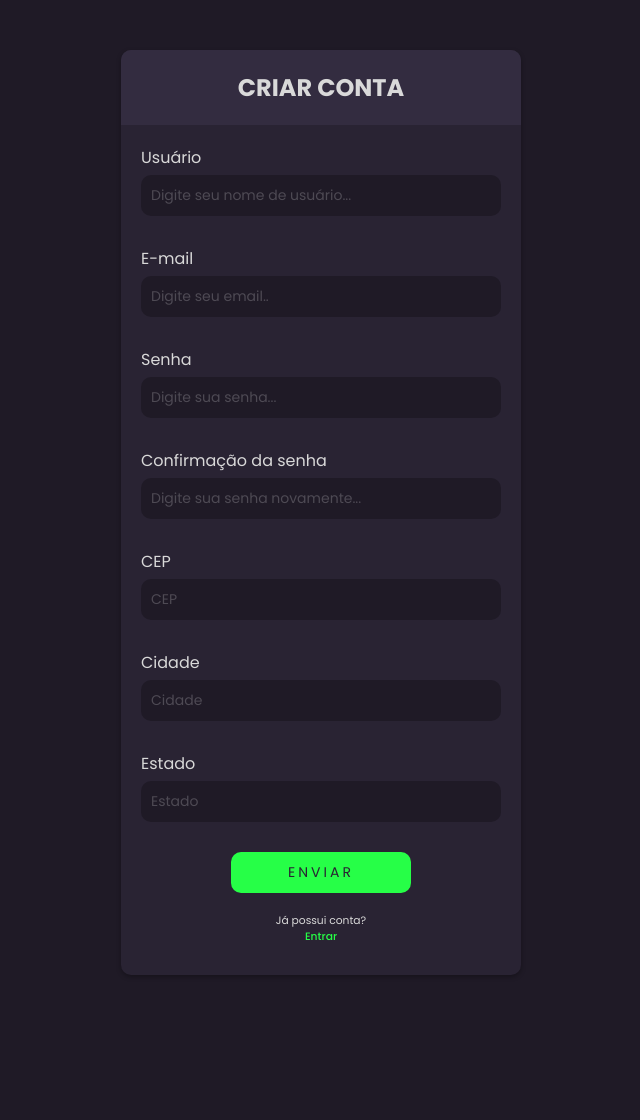
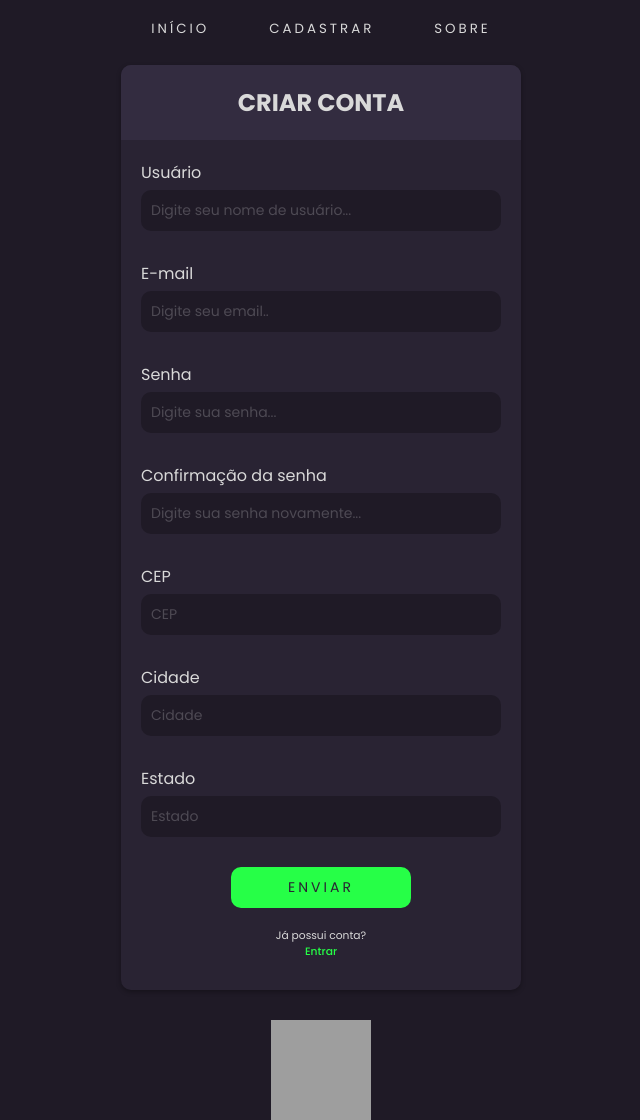
Before and after one commit to MiguelBack/biodex, a PHP site: page /cadastro.html in a window 1280 px wide. Shown: the whole page, without its empty margins (319-959 px from the left). Before the commit the page ends 975 px from the top, so only its background shows below. Run offline with PHP 8.4, Linux system fonts and the light colour scheme; some libraries are stand-ins or nearby versions; grey boxes are pictures that could not be loaded.

Commit message:
menu-implementado

```diff
--- a/login/cadastro.css
+++ b/login/cadastro.css
@@ -10,9 +10,8 @@
 }
 
 body {
-            margin: 50px 0;
-            background: #1F1A26;
-            display: flex;
+  background: #1f1a26;
+  display: block;
   justify-content: center;
   align-items: center;
 }
@@ -24,15 +23,19 @@
   width: 400px;
   max-width: 100%;
   overflow: hidden;
+  margin-top: 10px;
+  margin-left: auto;
+  margin-right: auto;
+  margin-bottom: 30px;
 }
 
 .header {
-            background-color: #332C40;
+  background-color: #332c40;
   padding: 20px;
 }
 
-        .header>h2 {
-            color: #D9D9D9;
+.header > h2 {
+  color: #d9d9d9;
 }
 
 .form {
@@ -48,18 +51,18 @@
 .form-control label {
   display: inline-block;
   margin-bottom: 5px;
-            color: #D9D9D9;
+  color: #d9d9d9;
 }
 
 .form-control input {
   border: none;
-            background-color: #1F1A26;
+  background-color: #1f1a26;
   display: block;
   border-radius: 10px;
   font-size: 14px;
   width: 100%;
   padding: 10px;
-            color: #D9D9D9;
+  color: #d9d9d9;
 }
 
 .form-control i {
@@ -77,7 +80,7 @@
 }
 
 .form button {
-            background-color: #26FF47;
+  background-color: #26ff47;
   border: none;
   text-transform: uppercase;
   color: #292333;
@@ -93,48 +96,97 @@
 }
 
 .form-control input::placeholder {
-            color: #4E4A54;
+  color: #4e4a54;
 }
 /* Error and Success */
 
 .form-control.success input {
-            border-color: #26FF47;
+  border-color: #26ff47;
 }
 
 .form-control.error input {
-            border-color: #F50551;
+  border-color: #f50551;
 }
 
 .form-control.success i.fa-check-circle {
-            color: #26FF47;
+  color: #26ff47;
   visibility: visible;
 }
 
 .form-control.error i.fa-exclamation-circle {
-            color: #F50551;
+  color: #f50551;
   visibility: visible;
 }
 
 .form-control.error small {
   visibility: visible;
-            color: #F50551;
+  color: #f50551;
 }
 
-        .form-control>h6 {
-            color: #D9D9D9;
+.form-control > h6 {
+  color: #d9d9d9;
   font-weight: 400;
 }
 
-        .form-control>h6>a {
+.form-control > h6 > a {
   text-decoration: none;
   outline: none;
   font-weight: 500;
-            color: #26FF47;
+  color: #26ff47;
 }
 
 input:-webkit-autofill,
 textarea:-webkit-autofill,
 select:-webkit-autofill {
-            -webkit-text-fill-color: #D9D9D9;
-            -webkit-box-shadow: 0 0 0px 1000px #1F1A26 inset;
+  -webkit-text-fill-color: #d9d9d9;
+  -webkit-box-shadow: 0 0 0px 1000px #1f1a26 inset;
 }
+
+/* Logo */
+
+img {
+  width: 100px;
+  height: 100px;
+  margin: auto;
+  display: block;
+}
+
+/* Menu */
+header {
+  background-color: #1f1a26;
+}
+
+.nav-bar {
+  display: flex;
+  justify-content: center;
+  padding: 15px 60px;
+}
+
+.nav-list {
+  display: flex;
+  align-items: center;
+}
+
+.nav-list ul {
+  display: flex;
+  justify-content: center;
+  list-style: none;
+}
+
+.nav-item {
+  margin: 0 30px;
+}
+
+.nav-link {
+  text-decoration: none;
+  letter-spacing: 3px;
+  text-transform: uppercase;
+  font-size: 10pt;
+  color: #d9d9d9;
+  font-weight: 400;
+  transition: 0.3s;
+}
+
+.nav-link:hover {
+  text-shadow: 0px 0px 15px#D9D9D9;
+}
--- a/login/cadastro.html
+++ b/login/cadastro.html
@@ -1,29 +1,48 @@
 <!DOCTYPE html>
 <html lang="pt-br">
-
   <head>
     <meta charset="UTF-8" />
     <meta http-equiv="X-UA-Compatible" content="IE=edge" />
     <meta name="viewport" content="width=device-width, initial-scale=1.0" />
 
-    <script src="/biodex/back/cep/jquery-3.6.0.min.js">
-    </script>
-    <script src="/biodex/back/cep/autofill.js">
-    </script>
+    <script src="/biodex/back/cep/jquery-3.6.0.min.js"></script>
+    <script src="/biodex/back/cep/autofill.js"></script>
 
-    <link rel="shortcut icon" href="/biodex/back/biodex.png" type="image/x-icon">
+    <link
+      rel="shortcut icon"
+      href="/biodex/back/biodex.png"
+      type="image/x-icon"
+    />
 
     <link rel="stylesheet" href="./cadastro.css" />
     <link rel="preconnect" href="https://fonts.googleapis.com" />
     <link rel="preconnect" href="https://fonts.gstatic.com" crossorigin />
-    <link href="https://fonts.googleapis.com/css2?family=Poppins:wght@400;500;600;700;900&display=swap"
-        rel="stylesheet" />
-
+    <link
+      href="https://fonts.googleapis.com/css2?family=Poppins:wght@400;500;600;700;900&display=swap"
+      rel="stylesheet"
+    />
 
     <title>Crie uma Conta</title>
   </head>
 
   <body>
+    <header>
+      <nav class="nav-bar">
+        <div class="nav-list">
+          <ul>
+            <li class="nav-item">
+              <a href="entrar.html" class="nav-link">Início</a>
+            </li>
+            <li class="nav-item">
+              <a href="cadastro.html" class="nav-link">Cadastrar</a>
+            </li>
+            <li class="nav-item">
+              <a href="sobre.html" class="nav-link"> Sobre</a>
+            </li>
+          </ul>
+        </div>
+      </nav>
+    </header>
 
     <div class="container">
       <div class="header">
@@ -33,7 +52,12 @@
       <form id="form" class="form" method="POST" action="./cadastrar.php">
         <div class="form-control">
           <label for="username">Usuário</label>
-                <input type="text" id="username" name="username" placeholder="Digite seu nome de usuário..." />
+          <input
+            type="text"
+            id="username"
+            name="username"
+            placeholder="Digite seu nome de usuário..."
+          />
           <i class="fas fa-exclamation-circle"></i>
           <i class="fas fa-check-circle"></i>
           <small>Mensagem de erro</small>
@@ -41,7 +65,12 @@
 
         <div class="form-control">
           <label for="email">E-mail</label>
-                <input type="text" id="email" name="email" placeholder="Digite seu email.." />
+          <input
+            type="text"
+            id="email"
+            name="email"
+            placeholder="Digite seu email.."
+          />
           <i class="fas fa-exclamation-circle"></i>
           <i class="fas fa-check-circle"></i>
           <small>Mensagem de erro</small>
@@ -49,7 +78,12 @@
 
         <div class="form-control">
           <label for="senha">Senha</label>
-                <input type="password" id="senha" name="senha" placeholder="Digite sua senha..." />
+          <input
+            type="password"
+            id="senha"
+            name="senha"
+            placeholder="Digite sua senha..."
+          />
           <i class="fas fa-exclamation-circle"></i>
           <i class="fas fa-check-circle"></i>
           <small>Mensagem de erro</small>
@@ -57,8 +91,12 @@
 
         <div class="form-control">
           <label for="password-confirmation">Confirmação da senha</label>
-                <input type="password" id="password-confirmation" name="password-confirmation"
-                    placeholder="Digite sua senha novamente..." />
+          <input
+            type="password"
+            id="password-confirmation"
+            name="password-confirmation"
+            placeholder="Digite sua senha novamente..."
+          />
           <i class="fas fa-exclamation-circle"></i>
           <i class="fas fa-check-circle"></i>
           <small>Mensagem de erro</small>
@@ -66,7 +104,7 @@
 
         <div class="form-control">
           <label for="cep"> CEP </label>
-                <input type="text" name="cep" id="cep" placeholder="CEP">
+          <input type="text" name="cep" id="cep" placeholder="CEP" />
           <i class="fas fa-exclamation-circle"></i>
           <i class="fas fa-check-circle"></i>
           <small>Mensagem de erro</small>
@@ -74,7 +112,7 @@
 
         <div class="form-control">
           <label for="cep"> Cidade </label>
-                <input type="text" name="cidade" id="cidade" placeholder="Cidade">
+          <input type="text" name="cidade" id="cidade" placeholder="Cidade" />
           <i class="fas fa-exclamation-circle"></i>
           <i class="fas fa-check-circle"></i>
           <small>Mensagem de erro</small>
@@ -82,7 +120,7 @@
 
         <div class="form-control">
           <label for="cep"> Estado </label>
-                <input type="text" name="estado" id="estado" placeholder="Estado">
+          <input type="text" name="estado" id="estado" placeholder="Estado" />
           <i class="fas fa-exclamation-circle"></i>
           <i class="fas fa-check-circle"></i>
           <small>Mensagem de erro</small>
@@ -91,18 +129,20 @@
         <button type="submit">Enviar</button>
       </form>
 
-
-
       <div class="form-control" align="center">
-            <h6>Já possui conta? <br />
+        <h6>
+          Já possui conta? <br />
           <a href="entrar.html"> Entrar </a>
         </h6>
       </div>
-
     </div>
 
-    <script src="https://kit.fontawesome.com/f9e19193d6.js" crossorigin="anonymous"></script>
+    <script
+      src="https://kit.fontawesome.com/f9e19193d6.js"
+      crossorigin="anonymous"
+    ></script>
     <script src="./cadastro.js"></script>
+
+    <img src="/biodex/back/biodex.svg" alt="Biodex!" />
   </body>
-
 </html>
```
Also changed, not shown: login/entrar.css (+41 -37 lines), login/entrar.html (+42 -37 lines), login/sobre.css (added, +56 -0 lines), login/sobre.html (added, +29 -0 lines). Lines whose indentation alone changed are shown as unchanged.
